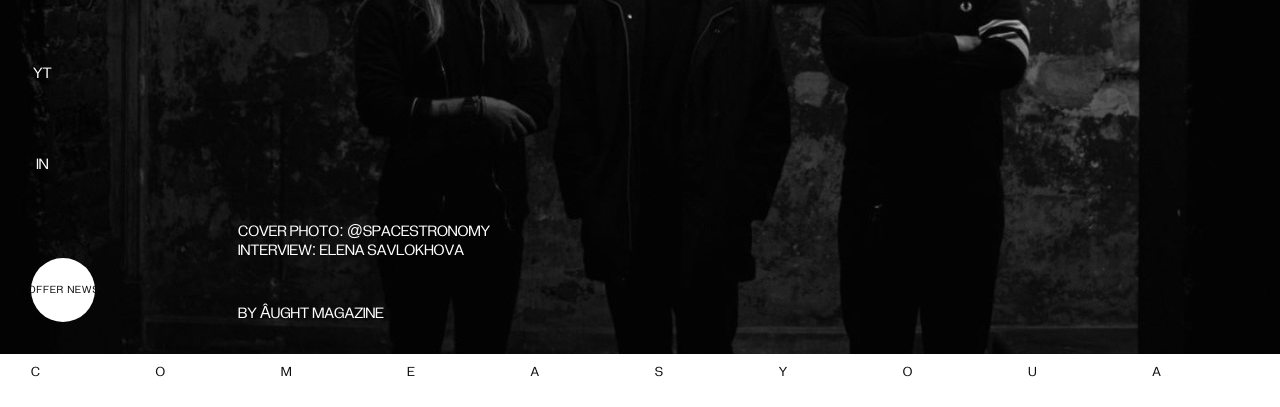
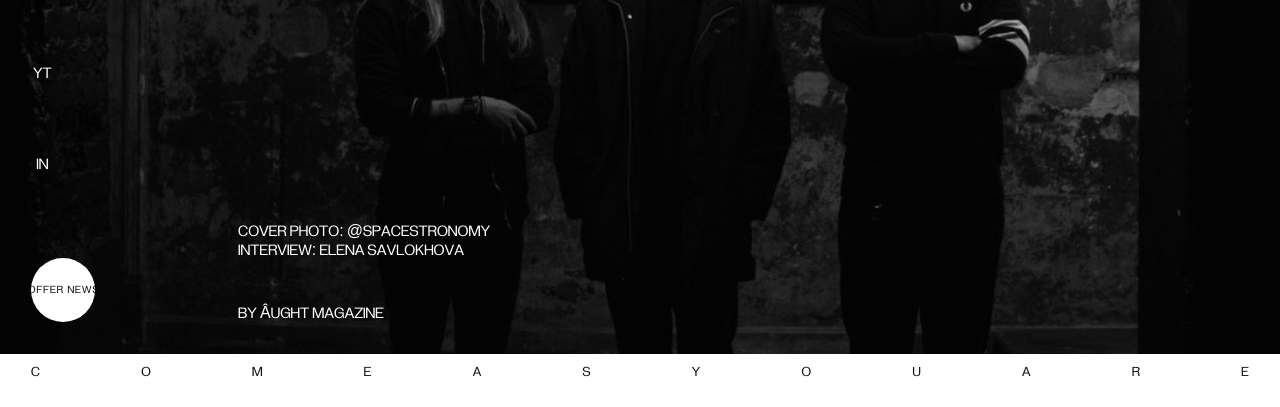
Before and after one commit to LypkaB/Aught, a plain HTML site: page index.html in a window 1280 px wide. Shown: the part 493-900 px from the top of the page. Drawn offline with Linux system fonts and the light colour scheme.

Commit message:
Change class «section-come-as»

```diff
--- a/assets/css/style.css
+++ b/assets/css/style.css
@@ -82,12 +82,14 @@ img {
 }
 
 .section-come-as {
-  display: block;
+  display: -webkit-box;
+  display: -ms-flexbox;
+  display: flex;
+  -webkit-box-pack: justify;
+  -ms-flex-pack: justify;
+  justify-content: space-between;
   font-size: 14px;
   color: #0f0d0d;
-  letter-spacing: 115.8px;
-  text-transform: uppercase;
-  overflow-x: hidden;
   margin-top: 10px;
   margin-bottom: 125px;
 }
--- a/assets/sass/components/_titles.scss
+++ b/assets/sass/components/_titles.scss
@@ -39,12 +39,10 @@
     }
 
     &-come-as {
-        display: block;
+        display: flex;
+        justify-content: space-between;
         font-size: 14px;
         color: $main-dark;
-        letter-spacing: 115.8px;
-        text-transform: uppercase;
-        overflow-x: hidden;
         margin-top: 10px;
         margin-bottom: 125px;
     }
--- a/index.html
+++ b/index.html
@@ -130,7 +130,20 @@
     <!-- Come as -->
     <section class="come-as">
         <div class="container">
-            <span class="section-come-as">Comeasyouare</span>
+            <div class="section-come-as">
+                <span>C</span>
+                <span>O</span>
+                <span>M</span>
+                <span>E</span>
+                <span>A</span>
+                <span>S</span>
+                <span>Y</span>
+                <span>O</span>
+                <span>U</span>
+                <span>A</span>
+                <span>R</span>
+                <span>E</span>
+            </div>
 
             <div class="come-as__photos-row">
                 <div class="photos-item photos-item_large">
```
